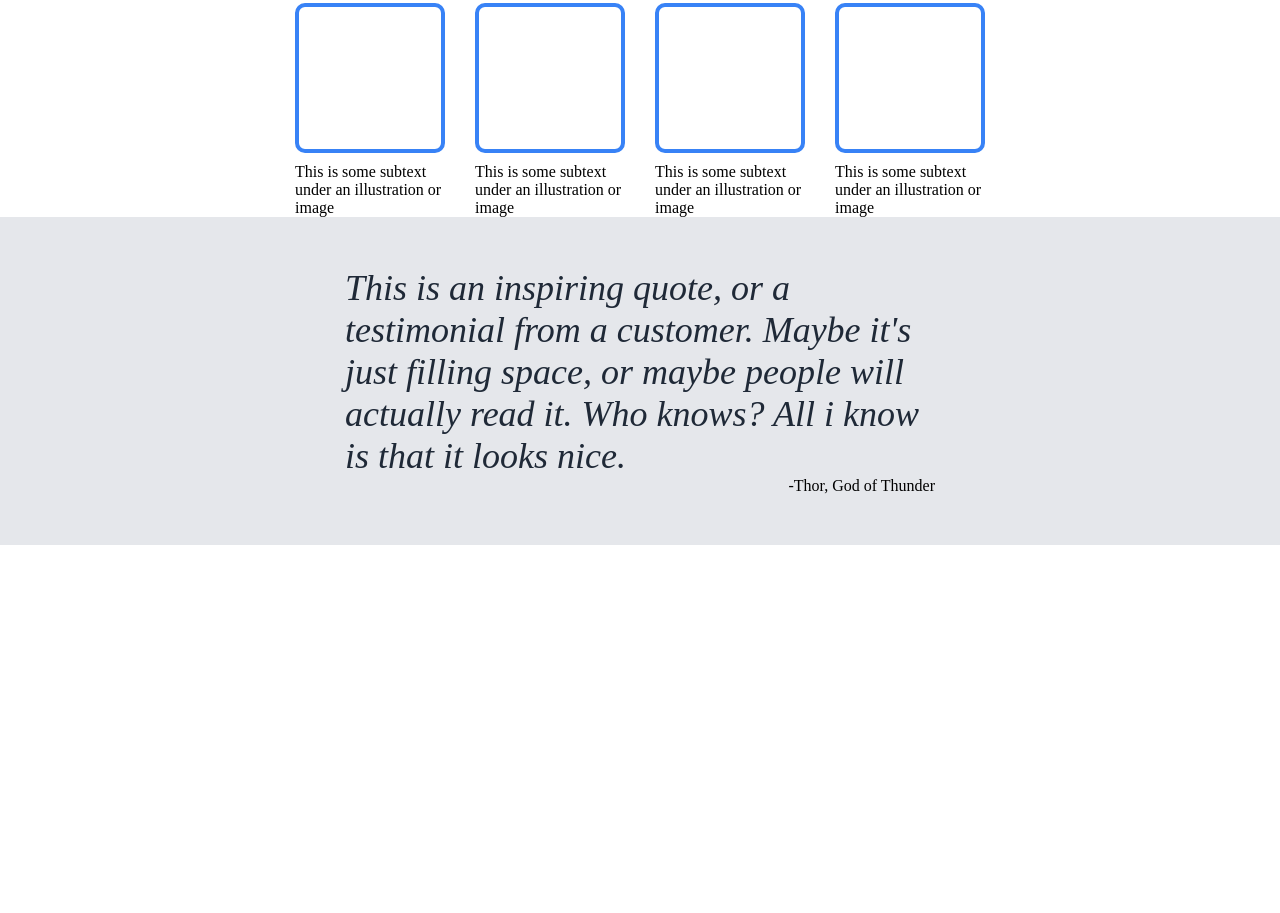
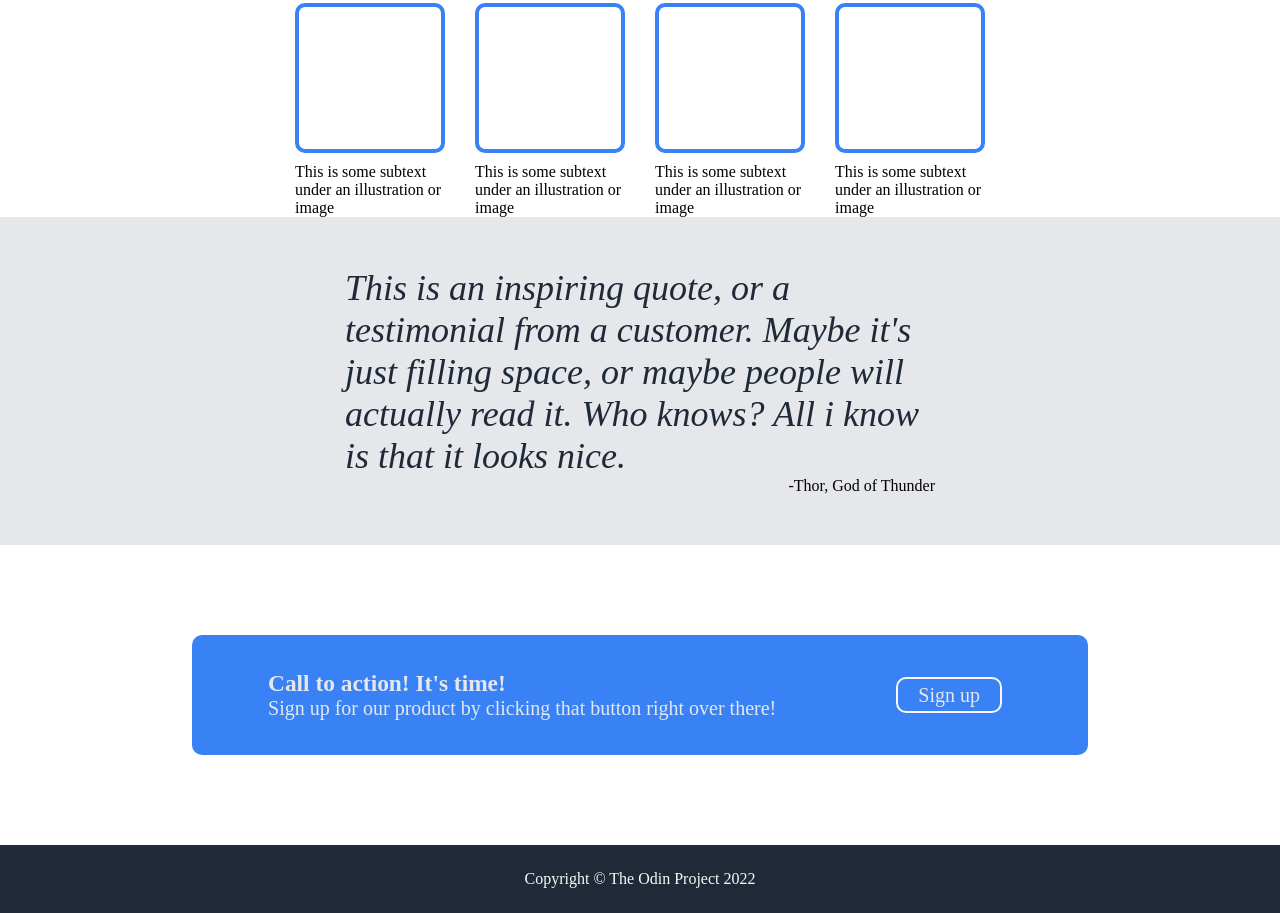
Before and after one commit to Zupi-HR/landing_page, a plain HTML site: page index.html in a window 1280 px wide. Shown: the part 527-1440 px from the top of the page. Before the commit the page ends 1072 px from the top, so only its background shows below. Drawn offline with Linux system fonts and the light colour scheme.

Commit message:
finished

```diff
--- a/index.html
+++ b/index.html
@@ -66,7 +66,19 @@
                 <p>-Thor, God of Thunder</p>
             </div>
         </section>
+        <section class="action-section">
+            <div class="action-container">
+                <div>
+                    <h3>Call to action! It's time!</h3>
+                    <p>Sign up for our product by clicking that button right over there!</p>
+                </div>
+                <div><a class="action_button" href="#">Sign up</a></div>
+            </div>
+        </section>
     </main>
+    <footer>
+        <p>Copyright &copy; The Odin Project 2022</p>
+    </footer>
 </body>
 
 </html>
--- a/style.css
+++ b/style.css
@@ -146,3 +146,47 @@ blockquote {
 .quote-section p {
     text-align: end;
 }
+
+/* action section */
+.action-section {
+    display: flex;
+    justify-content: center;
+    align-items: center;
+    height: 300px;
+}
+
+.action-container {
+    width: 70%;
+    display: flex;
+    justify-content: center;
+    align-items: center;
+    background-color: #3882f6;
+    color:#e5e7eb;
+    gap: 120px;
+    padding: 35px 15px;
+    border-radius: 10px;
+    font-size: 20px;
+}
+
+.action_button {
+    background-color: #3882f6;
+    border: 2px solid #f9faf8;
+    padding: 5px 20px;
+    border-radius: 10px;
+    flex-shrink: 0;
+}
+
+.action_button:hover {
+    background-color: #f9faf8;
+    color: #3882f6;
+}
+
+/*footer */
+footer {
+    display: flex;
+    justify-content: center;
+    align-items: center;
+    background-color: #1f2937;
+    color: #f9faf8;
+    padding: 25px 50px;
+}
```
